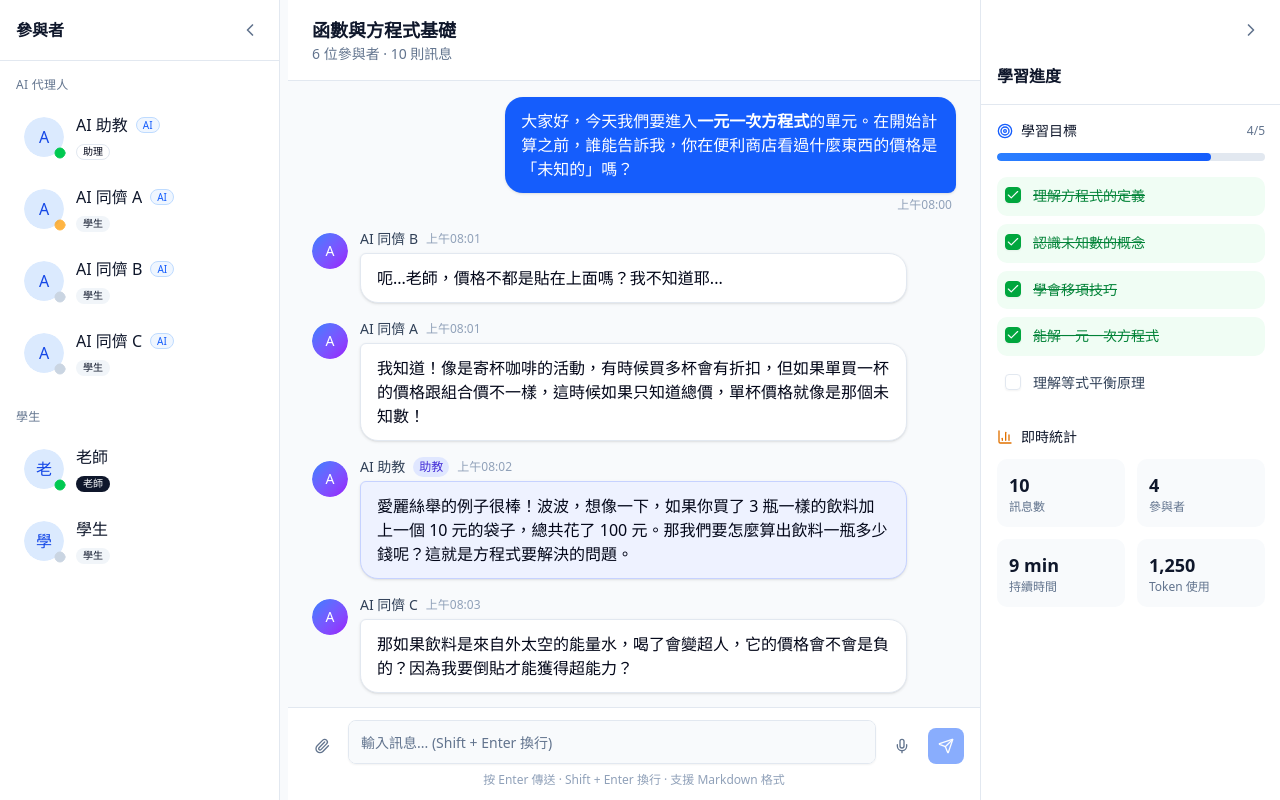
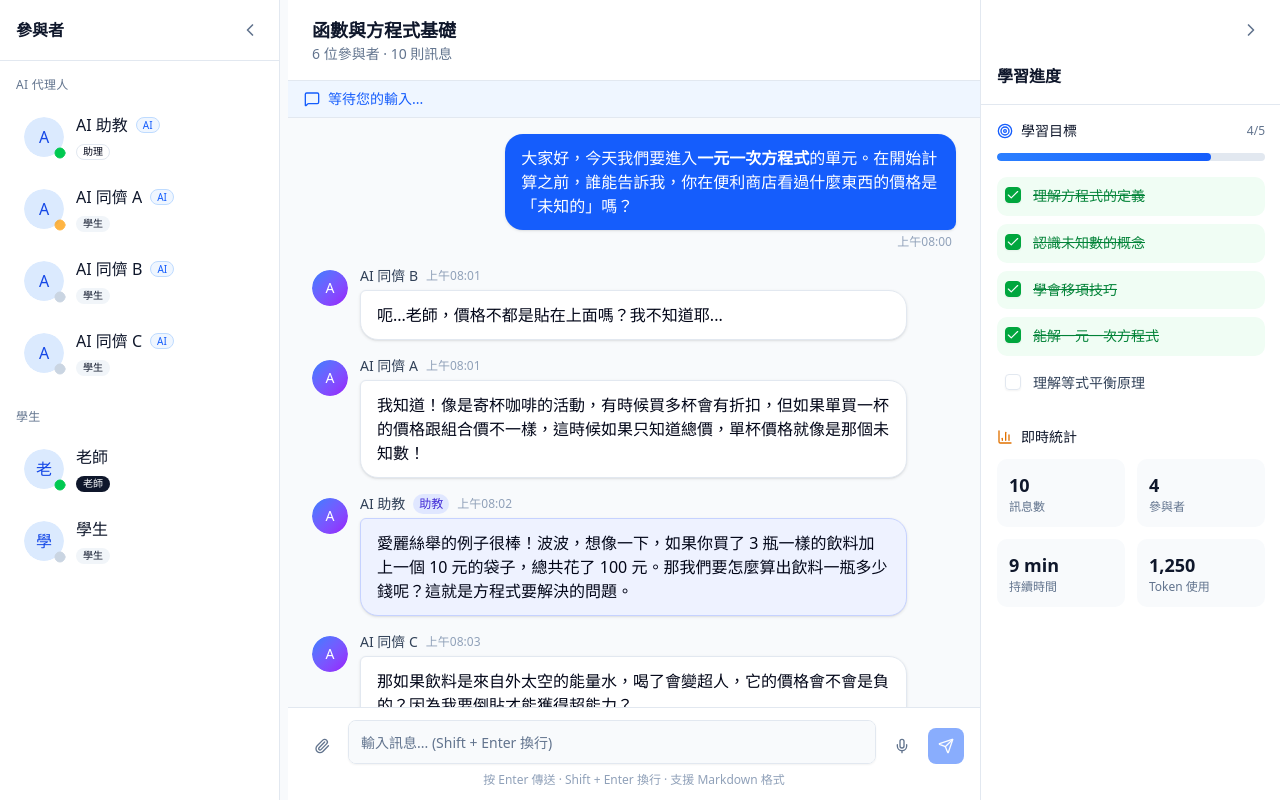
Before and after one commit to Yi0121/TeamTutor, a Next.js app: page /classroom/demo in a window 1280 px wide. Built offline with nearby package versions, Linux system fonts and the light colour scheme.

Commit message:
feat(classroom): add ConversationStatusBar component for dialogue state UI

```diff
--- a/src/components/classroom/ChatInterface.tsx
+++ b/src/components/classroom/ChatInterface.tsx
@@ -1,7 +1,9 @@
 'use client';
 
+import { useState } from 'react';
 import { MessageList } from './MessageList';
 import { InputArea } from './InputArea';
+import { ConversationStatusBar, type ConversationState } from './ConversationStatusBar';
 import type { Message, Participant } from '@/types';
 
 interface ChatInterfaceProps {
@@ -11,8 +13,29 @@ interface ChatInterfaceProps {
 }
 
 export function ChatInterface({ messages, participants, sessionTitle }: ChatInterfaceProps) {
+    // Conversation state management
+    const [conversationState, setConversationState] = useState<ConversationState>('WAITING_USER');
+    const [activeAgent, setActiveAgent] = useState<string>('');
+    const [activeTool, setActiveTool] = useState<string>('');
+
     // Create a map for quick participant lookup
     const participantMap = new Map(participants.map((p) => [p.id, p]));
+
+    // Demo: Simulate state changes (in real app, this would come from backend/websocket)
+    const handleSendMessage = () => {
+        // Simulate agent thinking
+        setConversationState('AGENT_THINKING');
+        setActiveAgent('AI 助教');
+
+        setTimeout(() => {
+            setConversationState('AGENT_RESPONDING');
+        }, 1500);
+
+        setTimeout(() => {
+            setConversationState('WAITING_USER');
+            setActiveAgent('');
+        }, 3000);
+    };
 
     return (
         <div className="flex flex-col h-full bg-slate-50">
@@ -24,13 +47,20 @@ export function ChatInterface({ messages, participants, sessionTitle }: ChatInte
                 </p>
             </header>
 
+            {/* Conversation Status Bar */}
+            <ConversationStatusBar
+                state={conversationState}
+                agentName={activeAgent}
+                toolName={activeTool}
+            />
+
             {/* Message List */}
             <div className="flex-1 overflow-hidden">
                 <MessageList messages={messages} participantMap={participantMap} />
             </div>
 
             {/* Input Area */}
-            <InputArea />
+            <InputArea onSend={handleSendMessage} />
         </div>
     );
 }
--- /dev/null
+++ b/src/components/classroom/ConversationStatusBar.tsx
@@ -0,0 +1,99 @@
+'use client';
+
+import { Loader2, MessageSquare, Bot, Wrench, Clock } from 'lucide-react';
+
+export type ConversationState =
+    | 'WAITING_USER'
+    | 'AGENT_THINKING'
+    | 'AGENT_RESPONDING'
+    | 'TOOL_EXECUTING';
+
+interface ConversationStatusBarProps {
+    state: ConversationState;
+    agentName?: string;
+    toolName?: string;
+}
+
+const stateConfig: Record<
+    ConversationState,
+    {
+        icon: React.ComponentType<{ className?: string }>;
+        label: string;
+        bgColor: string;
+        textColor: string;
+        animate?: boolean;
+    }
+> = {
+    WAITING_USER: {
+        icon: MessageSquare,
+        label: '等待您的輸入...',
+        bgColor: 'bg-blue-50',
+        textColor: 'text-blue-600',
+    },
+    AGENT_THINKING: {
+        icon: Bot,
+        label: '正在思考中...',
+        bgColor: 'bg-amber-50',
+        textColor: 'text-amber-600',
+        animate: true,
+    },
+    AGENT_RESPONDING: {
+        icon: Bot,
+        label: '正在回覆中...',
+        bgColor: 'bg-green-50',
+        textColor: 'text-green-600',
+        animate: true,
+    },
+    TOOL_EXECUTING: {
+        icon: Wrench,
+        label: '執行工具中...',
+        bgColor: 'bg-purple-50',
+        textColor: 'text-purple-600',
+        animate: true,
+    },
+};
+
+export function ConversationStatusBar({
+    state,
+    agentName,
+    toolName,
+}: ConversationStatusBarProps) {
+    const config = stateConfig[state];
+    const Icon = config.icon;
+
+    const getDisplayLabel = () => {
+        if (state === 'AGENT_THINKING' && agentName) {
+            return `${agentName} 正在思考中...`;
+        }
+        if (state === 'AGENT_RESPONDING' && agentName) {
+            return `${agentName} 正在回覆中...`;
+        }
+        if (state === 'TOOL_EXECUTING' && toolName) {
+            return `正在執行 ${toolName}...`;
+        }
+        return config.label;
+    };
+
+    return (
+        <div
+            className={`flex items-center gap-2 px-4 py-2 ${config.bgColor} border-b border-slate-200`}
+        >
+            {config.animate ? (
+                <Loader2 className={`w-4 h-4 ${config.textColor} animate-spin`} />
+            ) : (
+                <Icon className={`w-4 h-4 ${config.textColor}`} />
+            )}
+            <span className={`text-sm font-medium ${config.textColor}`}>
+                {getDisplayLabel()}
+            </span>
+            {state !== 'WAITING_USER' && (
+                <div className="ml-auto flex items-center gap-1 text-slate-400">
+                    <Clock className="w-3 h-3" />
+                    <span className="text-xs">處理中</span>
+                </div>
+            )}
+        </div>
+    );
+}
+
+export default ConversationStatusBar;
--- a/src/components/classroom/index.ts
+++ b/src/components/classroom/index.ts
@@ -5,3 +5,4 @@ export { MessageList } from './MessageList';
 export { default as MessageBubble } from './MessageBubble';
 export { ToolCallCard } from './ToolCallCard';
 export { InputArea } from './InputArea';
+export { ConversationStatusBar } from './ConversationStatusBar';
```
